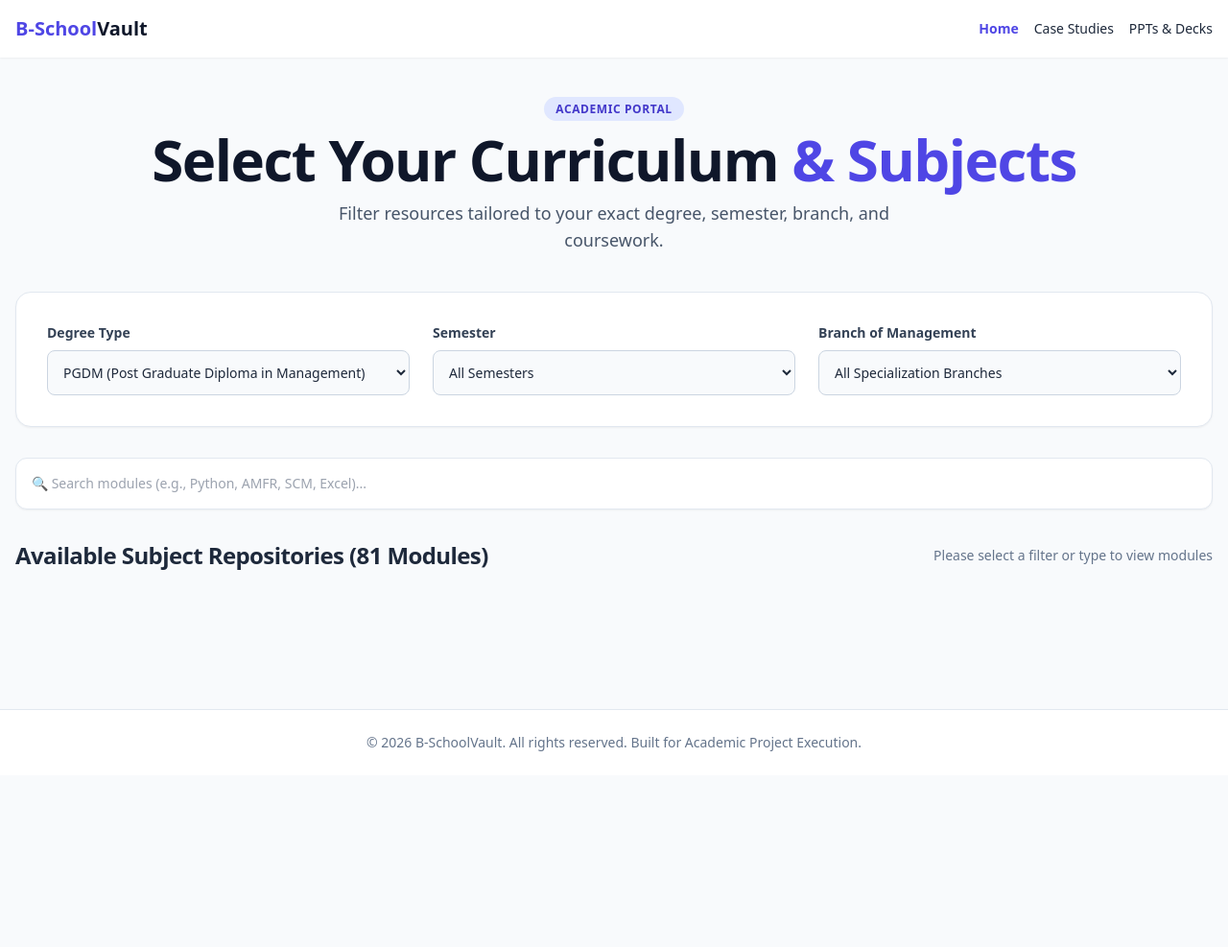
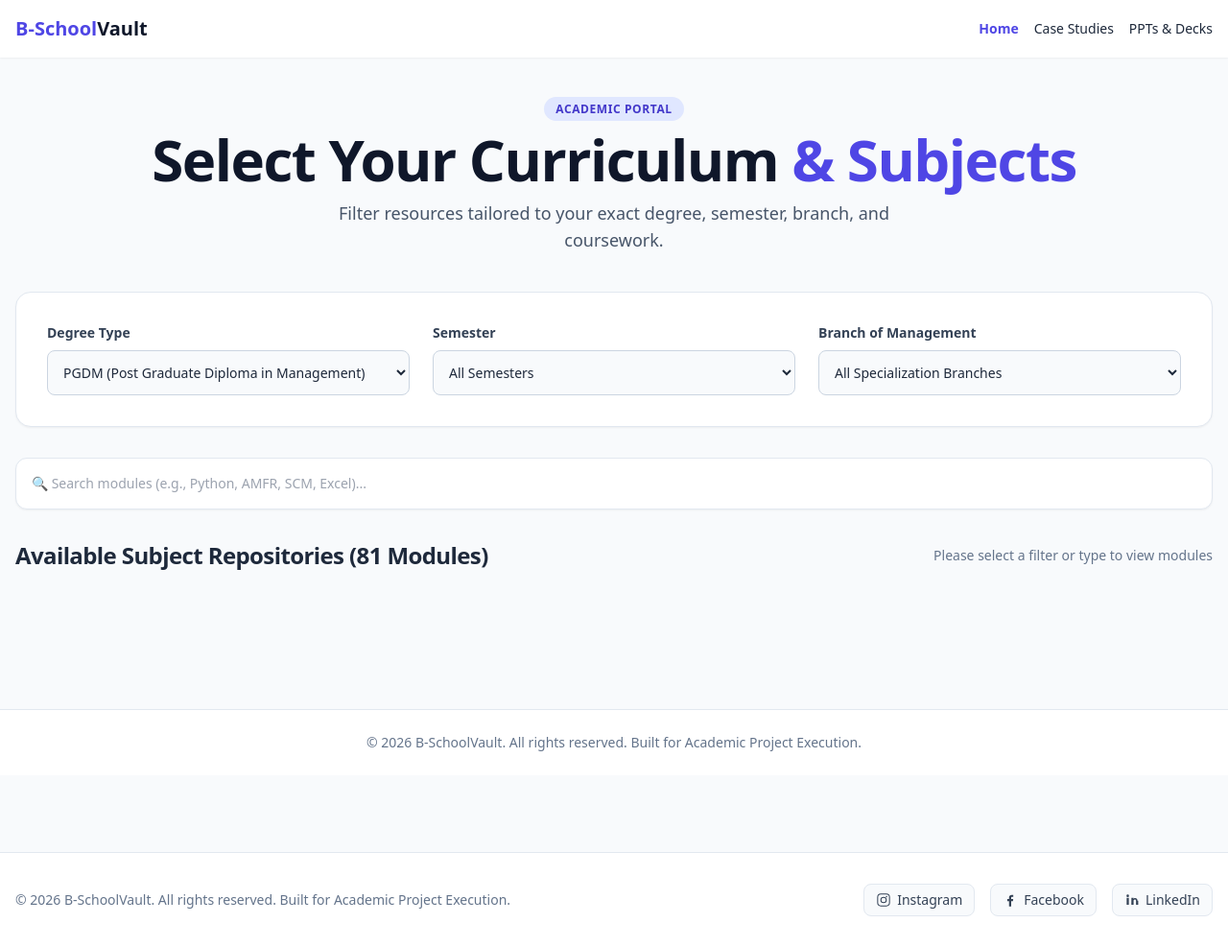
Before and after one commit to bschoolvault/bschoolvault, a plain HTML site: page index.html in a window 1280 px wide. Shown: the whole page at 96% size. Before the commit the page ends 808 px from the top, so only its background shows below. Drawn offline with nearby package versions, Linux system fonts and the light colour scheme.

Commit message:
Update print

```diff
--- a/index.html
+++ b/index.html
@@ -409,6 +409,42 @@
     <footer class="bg-white border-t border-slate-200 mt-20 py-6 text-center text-xs sm:text-sm text-slate-500">
         <p>© 2026 B-SchoolVault. All rights reserved. Built for Academic Project Execution.</p>
     </footer>
+    <!-- Footer -->
+<footer class="bg-white border-t border-slate-200 mt-20 py-8">
+    <div class="max-w-7xl mx-auto px-4 flex flex-col sm:flex-row justify-between items-center gap-4 text-sm text-slate-500">
+        <p>© 2026 B-SchoolVault. All rights reserved. Built for Academic Project Execution.</p>
+
+        <!-- Social Media Links -->
+        <div class="flex items-center space-x-4">
+            <a href="https://www.instagram.com/invites/contact/?utm_content=n6d6w3t&evlk=127xqujaqi8vt" target="_blank" rel="noopener noreferrer"
+               class="inline-flex items-center gap-1.5 px-3 py-1.5 rounded-lg bg-slate-50 border border-slate-200 text-slate-700 font-medium hover:border-indigo-600 hover:text-indigo-600 transition">
+                <!-- Instagram Icon -->
+                <svg class="w-4 h-4" fill="currentColor" viewBox="0 0 24 24" aria-hidden="true">
+                    <path d="M7.75 2h8.5A5.75 5.75 0 0 1 22 7.75v8.5A5.75 5.75 0 0 1 16.25 22h-8.5A5.75 5.75 0 0 1 2 16.25v-8.5A5.75 5.75 0 0 1 7.75 2Zm0 1.5A4.25 4.25 0 0 0 3.5 7.75v8.5A4.25 4.25 0 0 0 7.75 20.5h8.5a4.25 4.25 0 0 0 4.25-4.25v-8.5A4.25 4.25 0 0 0 16.25 3.5h-8.5Zm8.88 2.25a1.12 1.12 0 1 1 0 2.24 1.12 1.12 0 0 1 0-2.24ZM12 7a5 5 0 1 1 0 10 5 5 0 0 1 0-10Zm0 1.5a3.5 3.5 0 1 0 0 7 3.5 3.5 0 0 0 0-7Z"/>
+                </svg>
+                <span>Instagram</span>
+            </a>
+
+            <a href="https://www.facebook.com/profile.php?id=61596597196298&sk=followers" target="_blank" rel="noopener noreferrer"
+               class="inline-flex items-center gap-1.5 px-3 py-1.5 rounded-lg bg-slate-50 border border-slate-200 text-slate-700 font-medium hover:border-indigo-600 hover:text-indigo-600 transition">
+                <!-- Facebook Icon -->
+                <svg class="w-4 h-4" fill="currentColor" viewBox="0 0 24 24" aria-hidden="true">
+                    <path d="M13.5 22v-8.2h2.75l.41-3.2H13.5V8.56c0-.93.26-1.56 1.59-1.56h1.7V4.14c-.29-.04-1.3-.13-2.48-.13-2.45 0-4.13 1.5-4.13 4.25v2.34H7.4v3.2h2.76V22h3.34Z"/>
+                </svg>
+                <span>Facebook</span>
+            </a>
+
+            <a href="https://www.linkedin.com/company/144187046/admin/page-posts/published/" target="_blank" rel="noopener noreferrer"
+               class="inline-flex items-center gap-1.5 px-3 py-1.5 rounded-lg bg-slate-50 border border-slate-200 text-slate-700 font-medium hover:border-indigo-600 hover:text-indigo-600 transition">
+                <!-- LinkedIn Icon -->
+                <svg class="w-4 h-4" fill="currentColor" viewBox="0 0 24 24" aria-hidden="true">
+                    <path d="M6.94 8.5H3.56V19.5h3.38V8.5ZM5.25 3.5a1.96 1.96 0 1 0 0 3.92 1.96 1.96 0 0 0 0-3.92ZM20.44 13.02c0-2.74-1.46-4.01-3.41-4.01-1.57 0-2.28.86-2.67 1.47V8.5h-3.38c.04.96 0 11 0 11h3.38v-6.14c0-.33.02-.66.12-.89.27-.66.87-1.35 1.89-1.35 1.33 0 1.87 1.02 1.87 2.51V19.5h3.38v-6.48Z"/>
+                </svg>
+                <span>LinkedIn</span>
+            </a>
+        </div>
+    </div>
+</footer>
 
 </body>
 </html>
```
